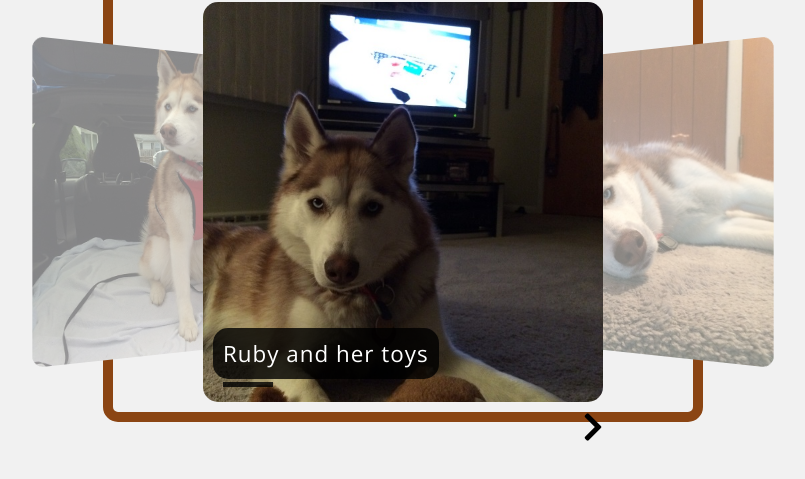
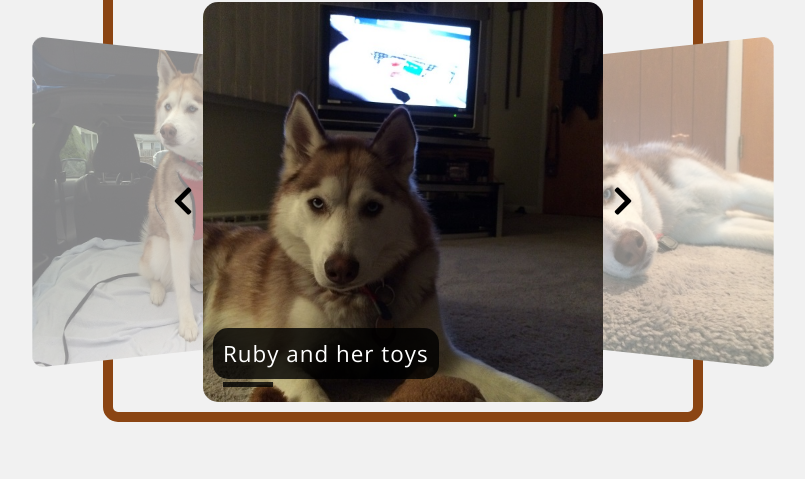
Before and after one commit to CallMe-AL/ruby-slider, a plain HTML site: page index.html in a window 1280 px wide. Shown: the part 291-770 px from the top of the page, without its empty margins (237-1042 px from the left). Drawn offline with nearby package versions, Linux system fonts and the light colour scheme; a web font is replaced by a local one.

Commit message:
Add files via upload

```diff
--- a/styles/styles.css
+++ b/styles/styles.css
@@ -364,7 +364,7 @@ body {
         left: -30px;
     }
 
-    .btn-left {
+    .btn-right {
         top: 50%;
         right: -30px;
     }
```
